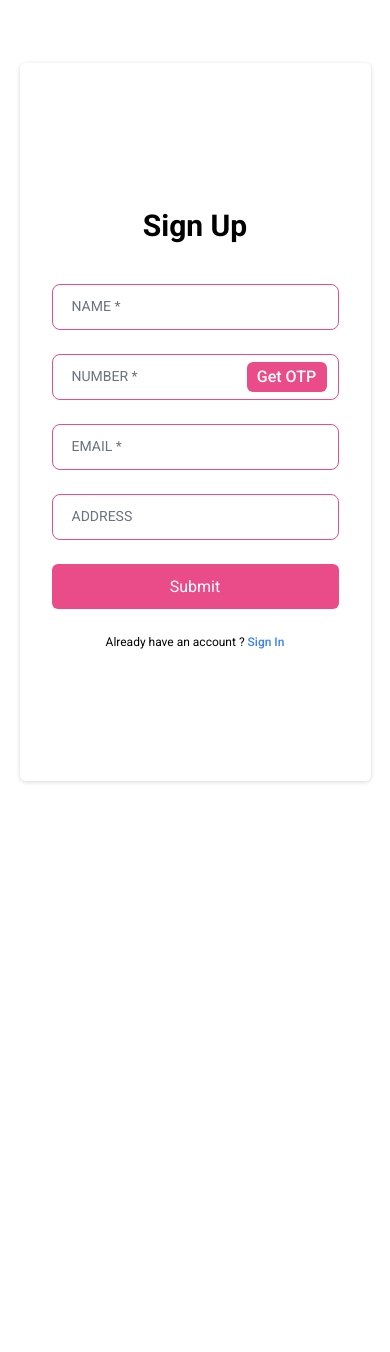
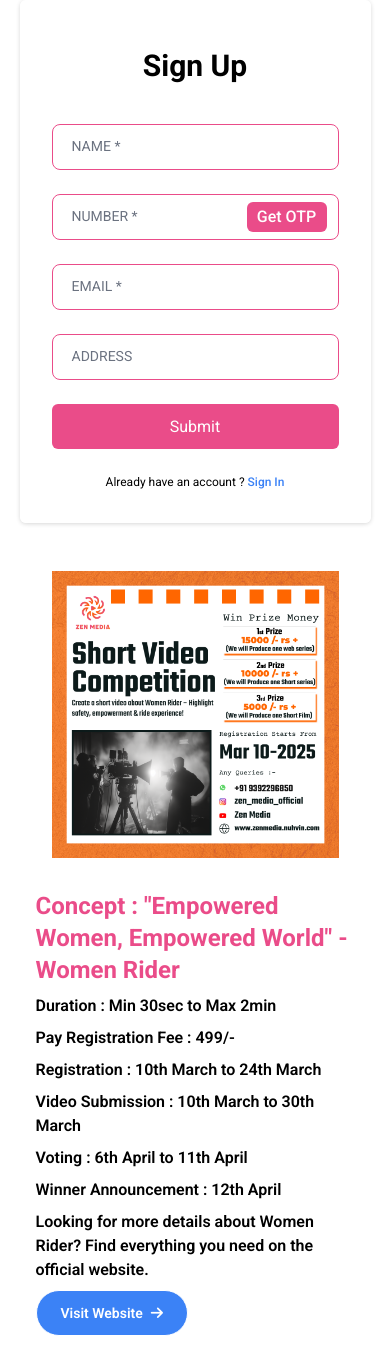
Before and after one commit to NarasimhaVaddala/add-clinet, a React (Vite) app: page /signup in a window 390 px wide. Before the commit the page ends 844 px from the top, so only its background shows below. Built offline with nearby package versions, Linux system fonts and the light colour scheme.

Commit message:
added add popup in signup and login pages

```diff
--- /dev/null
+++ b/src/features/auth/screen/BottomAd.jsx
@@ -0,0 +1,47 @@
+import React from "react";
+import adPopUpImg from "/adpopup.png";
+import NewBtn from "../../../utils/NewBtn";
+export default function BottomAd() {
+  return (
+    <div className="bg-white w-[90%] md:w-[80%] rounded-lg mt-4 font-semibold flex flex-col-reverse md:flex-row items-center gap-4 p-4">
+      {/* Text Content */}
+      <div className="space-y-2 lg:space-y-auto w-full md:w-1/2">
+        <p className="text-2xl lg:text-3xl text-[#EA4C89] font-bold">
+          Concept : "Empowered Women, Empowered World" - Women Rider
+        </p>
+        <p className="text-black">Duration : Min 30sec to Max 2min</p>
+        <p className="text-black">Pay Registration Fee : 499/-</p>
+        <p className="text-black">Registration : 10th March to 24th March</p>
+        <p className="text-black">
+          Video Submission : 10th March to 30th March
+        </p>
+        <p className="text-black">Voting : 6th April to 11th April</p>
+        <p className="text-black">Winner Announcement : 12th April</p>
+
+        <div className="text-black gap-1 text-normal mt-2">
+          <p className="my-2">
+            Looking for more details about Women Rider? Find everything you need
+            on the official website.
+          </p>
+
+          <NewBtn
+            title={"Visit Website"}
+            customStyl={"bg-blue-500 text-sm py-2 px-2"}
+            onClick={() => {
+              window.location.href = "https://womenrider.com";
+            }}
+          />
+        </div>
+      </div>
+
+      {/* Image */}
+      <div className="w-full md:w-1/2">
+        <img
+          src={adPopUpImg}
+          className="lg:w-[30rem] mx-auto p-4 sm:p-6 md:p-8 lg:p-10"
+          alt="Ad Popup"
+        />
+      </div>
+    </div>
+  );
+}
--- a/src/features/auth/screen/Login.jsx
+++ b/src/features/auth/screen/Login.jsx
@@ -7,6 +7,7 @@
 import NewInput from "../components/NewInput";
 import { toast } from "react-toastify";
 import SectionHeading from "../../../utils/SectionHeading";
+import BottomAd from "./BottomAd";
 
 const Login = ({ setLoggedIn }) => {
   const navigate = useNavigate();
@@ -76,8 +77,8 @@
   };
 
   return (
-    <div className="w-full h-[100vh] flex justify-center items-center">
-      <div className="w-[90%] md:w-[80%] h-[85%] flex rounded-md overflow-hidden shadow-custom">
+    <div className="w-full flex justify-center items-center flex-col">
+      <div className="w-[90%] md:w-[80%] lg:h-[100vh] h-auto flex flex-col md:flex-row items-center rounded-md overflow-hidden shadow-custom">
         <form
           // onSubmit={formik.handleSubmit}
           className=" w-full  md:w-1/2 bg-white flex flex-col justify-center items-center overflow-y-scroll gap-6 p-8"
@@ -117,6 +118,8 @@
           <img src="./transformer.png" className="object-cover rounded-xl" />
         </div>
       </div>
+
+      <BottomAd />
     </div>
   );
 };
--- a/src/features/auth/screen/Signup.jsx
+++ b/src/features/auth/screen/Signup.jsx
@@ -10,6 +10,8 @@
 import { useDispatch } from "react-redux";
 import { setProfile } from "../redux/profileSlice";
 import SectionHeading from "../../../utils/SectionHeading";
+import NewBtn from "../../../utils/NewBtn";
+import BottomAd from "./BottomAd";
 
 const Signup = ({ setLoggedIn }) => {
   const navigate = useNavigate();
@@ -117,11 +119,12 @@
   };
 
   return (
-    <div className="w-full h-[100vh] flex justify-center items-center">
-      <div className="w-[90%] md:w-[80%] h-[85%] flex rounded-md overflow-hidden shadow-custom">
+    <div className="w-full flex justify-center items-center flex-col">
+      {/* Signup Form */}
+      <div className="w-[90%] md:w-[80%] lg:h-[100vh] h-auto flex flex-col md:flex-row items-center rounded-md overflow-hidden shadow-custom">
         <form
           onSubmit={formik.handleSubmit}
-          className="w-full md:w-1/2 bg-white flex flex-col justify-center items-center overflow-y-scroll gap-6 p-8"
+          className="w-full md:w-1/2 bg-white flex flex-col justify-center items-center gap-6 p-8"
         >
           <SectionHeading txt="Sign Up" />
           <NewInput
@@ -130,7 +133,6 @@
             onChange={formik.handleChange("name")}
             isValid={formik.errors.name}
           />
-          {/* {formik.touched.name && formik.errors.name && <p className="text-red-500 text-sm">{formik.errors.name}</p>} */}
 
           <NewInput
             lable="Number *"
@@ -168,7 +170,6 @@
             onChange={formik.handleChange("address")}
             isValid={formik.errors.address}
           />
-          {/* <div className="w-full  md:pl-11 mt-[-10px] gap-1"> */}
 
           <Button
             width="100%"
@@ -176,7 +177,6 @@
             text="Submit"
             isLoading={isLoading}
           />
-          {/* </div> */}
 
           <span className="text-end text-[12px]">
             Already have an account ?{" "}
@@ -185,10 +185,19 @@
             </Link>
           </span>
         </form>
+
+        {/* Image on Desktop */}
         <div className="w-1/2 hidden md:block">
-          <img src="./transformer.png" className="object-cover rounded-xl" />
+          <img
+            src="./transformer.png"
+            className="object-cover rounded-xl"
+            alt="Signup Illustration"
+          />
         </div>
       </div>
+
+      {/* Second Section */}
+      <BottomAd />
     </div>
   );
 };
--- a/src/features/dashboard/screen/Home/Sections/VideoContainer.jsx
+++ b/src/features/dashboard/screen/Home/Sections/VideoContainer.jsx
@@ -24,7 +24,7 @@
         {/* <div className="mt-4 lg:mt-0 lg:ml-4 w-full"> */}
         <NewBtn
           onClick={handleNavYoutube}
-          title="Register Now"
+          title="Subscribe to YouTube Channel"
           customStyl="w-full lg:w-auto lg:max-w-none mt-4"
         />
         {/* </div> */}
```
